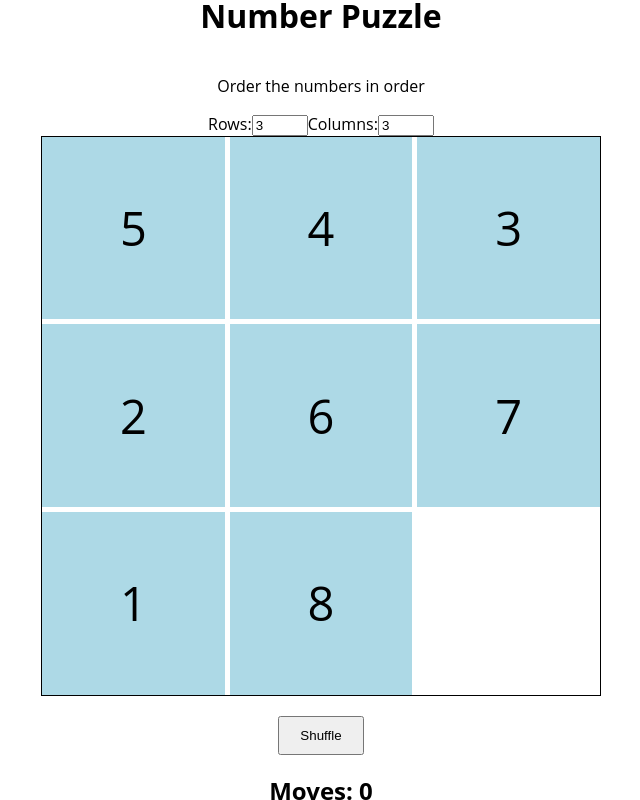
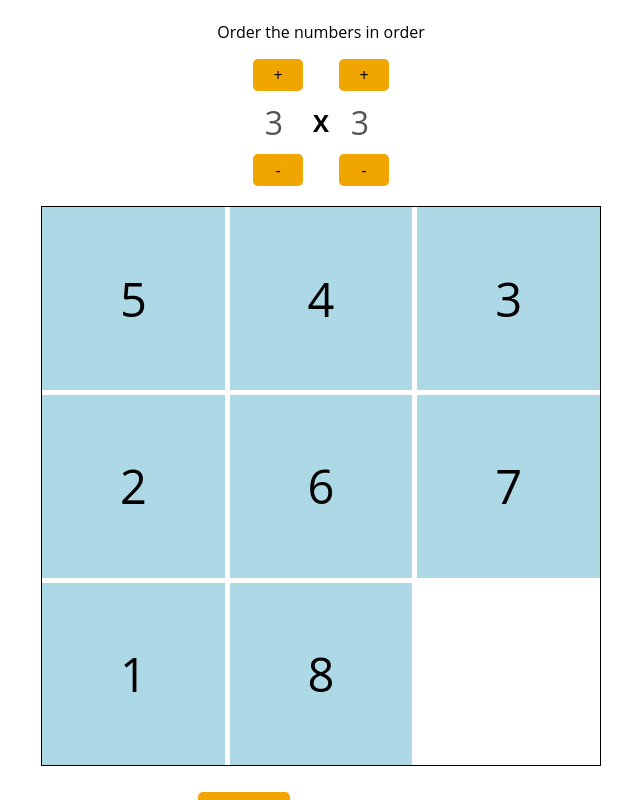
Before and after one commit to arebrinkemil/react-pussel, a React (Create React App) app: page / in a window 1280 px wide. Shown: the whole page, without its empty margins (319-959 px from the left). Built offline with nearby package versions, Linux system fonts and the light colour scheme.

Commit message:
more styling

```diff
--- a/src/App.tsx
+++ b/src/App.tsx
@@ -15,6 +15,13 @@ const AppContainer = styled.div`
   flex-direction: column;
   align-items: center;
   justify-content: center;
+`;
+
+const BottomContainer = styled.div`
+  display: flex;
+  flex-direction: row;
+  gap: 10px;
+  align-items: center;
 `;
 
 function App() {
@@ -110,13 +117,15 @@ function App() {
         columns={gameCols}
         onClick={handleClick}
       />
-      <ShuffleButton onShuffle={handleShuffle} />
+      <BottomContainer>
+        <ShuffleButton onShuffle={handleShuffle} />
+        <MovesCounter moves={numberOfMoves} />
+      </BottomContainer>
       <MessageModal
         text={modalMessage}
         isVisible={ModalVisible}
         onClose={() => closeModal()}
       />
-      <MovesCounter moves={numberOfMoves} />
     </AppContainer>
   );
 }
--- a/src/components/MovesCounter.tsx
+++ b/src/components/MovesCounter.tsx
@@ -5,16 +5,15 @@ interface CounterProps {
   moves: number;
 }
 
-const Button = styled.button`
-  margin-top: 20px;
+const Counter = styled.div`
   padding: 10px 20px;
 `;
 
 const MovesCounter: React.FC<CounterProps> = ({ moves }) => {
   return (
-    <div>
+    <Counter>
       <h2>Moves: {moves}</h2>
-    </div>
+    </Counter>
   );
 };
 
--- a/src/components/PuzzleSizeControlls.tsx
+++ b/src/components/PuzzleSizeControlls.tsx
@@ -1,42 +1,91 @@
 import React from "react";
+import styled from "@emotion/styled";
 
-interface SizeControllProps {
+interface SizeControlsProps {
   rows: number;
   columns: number;
   onRowsChange: (rows: number) => void;
   onColumnsChange: (columns: number) => void;
 }
 
-const PuzzleSizeControlls: React.FC<SizeControllProps> = ({
+const ControlsContainer = styled.div`
+  display: flex;
+  flex-direction: row;
+  gap: 10px;
+  align-items: center;
+  margin-bottom: 20px;
+`;
+
+const ControlGroup = styled.div`
+  display: flex;
+  align-items: center;
+  flex-direction: row;
+  gap: 5px;
+`;
+
+const Label = styled.label`
+  display: flex;
+  flex-direction: column;
+  align-items: center;
+`;
+
+const Button = styled.button`
+  padding: 5px;
+  font-size: 1em;
+  cursor: pointer;
+`;
+
+const ButtonGroup = styled.div`
+  display: flex;
+  flex-direction: column-reverse;
+  gap: 5px;
+`;
+
+const PuzzleSizeControls: React.FC<SizeControlsProps> = ({
   rows,
   columns,
   onRowsChange,
   onColumnsChange,
 }) => {
+  const incRow = () => {
+    if (rows < 9) onRowsChange(rows + 1);
+  };
+
+  const decRow = () => {
+    if (rows > 2) onRowsChange(rows - 1);
+  };
+
+  const incCol = () => {
+    if (columns < 9) onColumnsChange(columns + 1);
+  };
+
+  const decCol = () => {
+    if (columns > 2) onColumnsChange(columns - 1);
+  };
+
   return (
-    <div>
-      <label>
-        Rows:
-        <input
-          type="number"
-          value={rows}
-          onChange={(e) => onRowsChange(Number(e.target.value))}
-          min="2"
-          max="10"
-        />
-      </label>
-      <label>
-        Columns:
-        <input
-          type="number"
-          value={columns}
-          onChange={(e) => onColumnsChange(Number(e.target.value))}
-          min="2"
-          max="10"
-        />
-      </label>
-    </div>
+    <ControlsContainer>
+      <ControlGroup>
+        <Label>
+          <ButtonGroup>
+            <Button onClick={decRow}>-</Button>
+            <input type="number" value={rows} disabled min="2" max="9" />
+            <Button onClick={incRow}>+</Button>
+          </ButtonGroup>
+        </Label>
+      </ControlGroup>
+      <h2>X</h2>
+      <ControlGroup>
+        <Label>
+          <ButtonGroup>
+            <Button onClick={decCol}>-</Button>
+            <input type="number" value={columns} disabled min="2" max="9" />
+            <Button onClick={incCol}>+</Button>
+          </ButtonGroup>
+        </Label>
+      </ControlGroup>
+    </ControlsContainer>
   );
 };
 
-export default PuzzleSizeControlls;
+export default PuzzleSizeControls;
--- a/src/components/ShuffleButton.tsx
+++ b/src/components/ShuffleButton.tsx
@@ -6,7 +6,6 @@ interface ShuffleButtonProps {
 }
 
 const Button = styled.button`
-  margin-top: 20px;
   padding: 10px 20px;
 `;
 
--- a/src/globalStyles.tsx
+++ b/src/globalStyles.tsx
@@ -21,6 +21,32 @@ const GlobalStyles = () => (
       * {
         box-sizing: border-box;
       }
+      button {
+        font-family: "Open Sans", sans-serif;
+        font-size: 1em;
+        cursor: pointer;
+        background-color: #f0a500;
+        border: none;
+        border-radius: 5px;
+      }
+      button:hover {
+        background-color: #f0c100;
+      }
+
+      input {
+        font-family: "Open Sans", sans-serif;
+        text-align: right;
+        font-size: 2em;
+        padding: 5px;
+        border-radius: 5px;
+        background-color: transparent;
+        border: none;
+        width: 50px;
+      }
+
+      h1 {
+        margin-bottom: 0;
+      }
     `}
   />
 );
```
